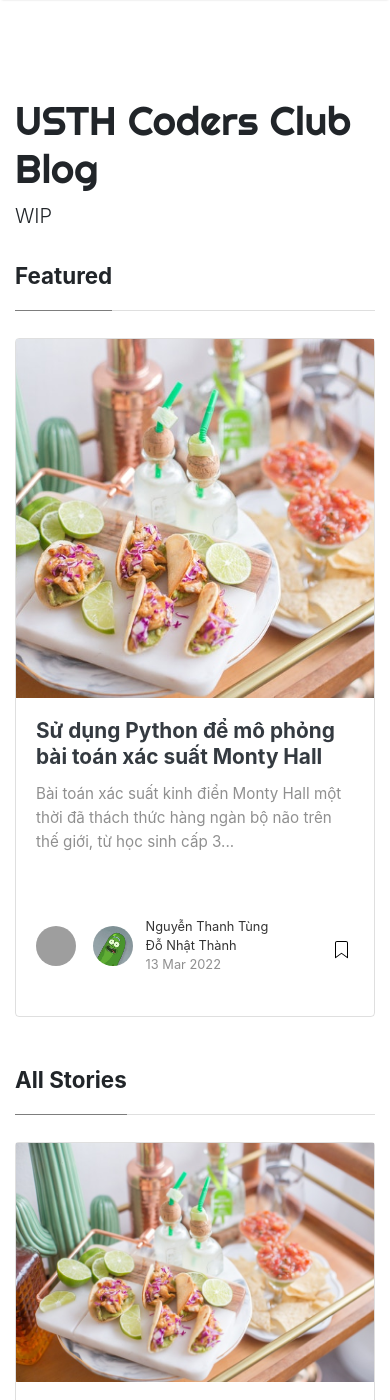
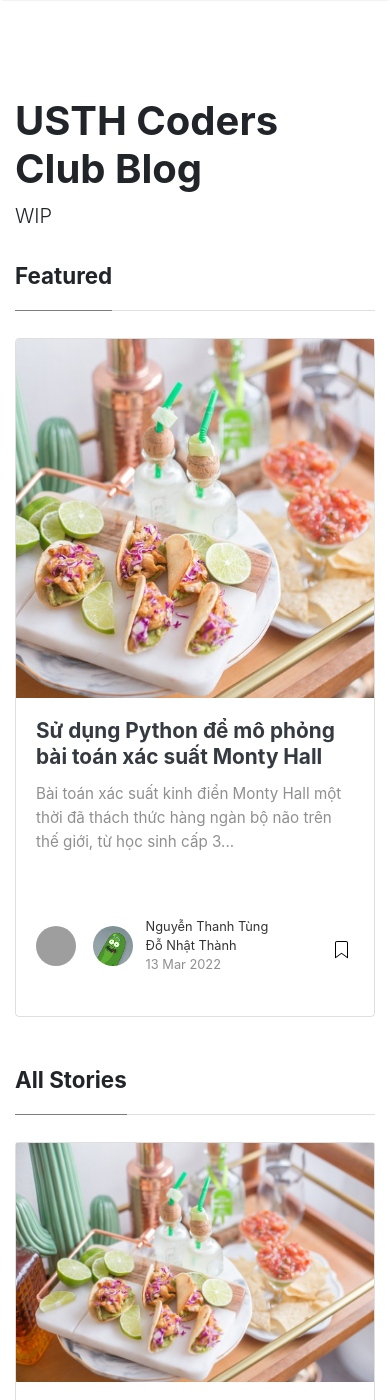
Before and after one commit to USTH-Coders-Club/USTH-Coders-Club.github.io, a Jekyll site: the page built from index.html, in a window 390 px wide and 1400 px high. Built offline with Jekyll 4.4.1, drawn with Linux system fonts in a browser that asks for light colours; nearby versions of some CDN libraries; the list of posts is cut into pages by our own code; grey boxes are pictures that could not be loaded.

Commit message:
change fonts (#17)
* [site] change fonts

* [site] update font

Co-authored-by: Nguyen Thanh Tung <tung.ngt@outlook.com>

```diff
--- a/_layouts/default.html
+++ b/_layouts/default.html
@@ -5,6 +5,7 @@
         <meta name="viewport" content="width=device-width, initial-scale=1, shrink-to-fit=no" />
 
         <link rel="icon" href="{{ site.baseurl }}/assets/images/favicon.ico" />
+        <link rel="stylesheet" href="https://fonts.googleapis.com/css?family=Inter|Roboto">
 
         <title>{{ page.title }} | {{site.title}}</title>
 
--- a/assets/css/screen.css
+++ b/assets/css/screen.css
@@ -3,9 +3,16 @@
 Copyright: Sal, WowThemes.net, https://www.wowthemes.net
 License: https://www.wowthemes.net/freebies-license/
 */
-@media screen and (min-width:1500px) {
-    html { font-size:18px; } /* Increase the font size on higher resolutions */
-    .container {max-width:80%;}
+@media screen and (min-width: 1500px) {
+    html {
+        font-size: 18px;
+    } /* Increase the font size on higher resolutions */
+    .container {
+        max-width: 80%;
+    }
+}
+html {
+    font-family: "Inter", "Roboto", sans-serif;
 }
 .mainheading {
     padding: 1rem 0rem;
@@ -24,11 +31,10 @@
 pre {
     -moz-box-sizing: border-box;
     box-sizing: border-box;
-    border: #E3EDF3 1px solid;
+    border: #e3edf3 1px solid;
     width: 100%;
     padding: 7px;
-    font-family: monospace, sans-serif;
-    font-size: .9rem;
+    font-size: 0.9rem;
     white-space: pre;
     overflow: auto;
     background: #fff;
@@ -39,8 +45,8 @@
 }
 
 .mediumnavigation {
-    background: rgba(255, 255, 255, .97);
-    box-shadow: 0 2px 2px -2px rgba(0, 0, 0, .15);
+    background: rgba(255, 255, 255, 0.97);
+    box-shadow: 0 2px 2px -2px rgba(0, 0, 0, 0.15);
     transition: top 0.2s ease-in-out;
 }
 
@@ -64,7 +70,7 @@
 }
 
 .section-title h2 {
-    border-bottom: 1px solid rgba(0, 0, 0, .125);
+    border-bottom: 1px solid rgba(0, 0, 0, 0.125);
     margin-bottom: 25px;
     font-weight: 700;
     font-size: 1.4rem;
@@ -72,7 +78,7 @@
 }
 
 .section-title span {
-    border-bottom: 1px solid rgba(0, 0, 0, .44);
+    border-bottom: 1px solid rgba(0, 0, 0, 0.44);
     display: inline-block;
     padding-bottom: 20px;
     margin-bottom: -1px;
@@ -89,7 +95,7 @@
     margin-bottom: 0rem;
 }
 
-@media (min-width:576px) {
+@media (min-width: 576px) {
     .card-columns.listfeaturedtag {
         -webkit-column-count: 2;
         -moz-column-count: 2;
@@ -97,7 +103,7 @@
     }
 }
 
-@media (min-width:992px) {
+@media (min-width: 992px) {
     .navbar-expand-lg .navbar-nav .nav-link {
         padding-right: 0.8rem;
         padding-left: 0.8rem;
@@ -105,9 +111,9 @@
 }
 
 .listfeaturedtag {
-    border: 1px solid rgba(0, 0, 0, .125);
-    border-radius: .25rem;
-    transition: all 0.3s cubic-bezier(.25, .8, .25, 1);
+    border: 1px solid rgba(0, 0, 0, 0.125);
+    border-radius: 0.25rem;
+    transition: all 0.3s cubic-bezier(0.25, 0.8, 0.25, 1);
 }
 
 .listfeaturedtag .wrapthumbnail {
@@ -132,8 +138,8 @@
     display: block;
     background-position: 38% 22% !important;
     background-origin: border-box !important;
-    border-top-left-radius: .25rem;
-    border-bottom-left-radius: .25rem;
+    border-top-left-radius: 0.25rem;
+    border-bottom-left-radius: 0.25rem;
 }
 
 .listfeaturedtag .card-block {
@@ -149,7 +155,7 @@
 
 .listfeaturedtag h4.card-text,
 .listrecent h4.card-text {
-    color: rgba(0, 0, 0, .44);
+    color: rgba(0, 0, 0, 0.44);
     font-size: 0.95rem;
     line-height: 1.6;
     font-weight: 400;
@@ -162,7 +168,7 @@
     max-height: 100%;
 }
 
-@media (max-width:991px) {
+@media (max-width: 991px) {
     .featured-box-img-cover {
         height: auto;
         width: 100%;
@@ -170,7 +176,7 @@
 }
 
 .wrapfooter {
-    font-size: .8rem;
+    font-size: 0.8rem;
     display: flex;
     align-items: center;
     margin-bottom: 15px;
@@ -198,7 +204,7 @@
 
 .post-top-meta span {
     font-size: 0.9rem;
-    color: rgba(0, 0, 0, .44);
+    color: rgba(0, 0, 0, 0.44);
     display: inline-block;
 }
 
@@ -228,7 +234,7 @@
 
 span.post-date,
 span.post-read {
-    color: rgba(0, 0, 0, .44);
+    color: rgba(0, 0, 0, 0.44);
 }
 
 span.post-read-more {
@@ -239,12 +245,12 @@
 }
 
 span.post-read-more a {
-    color: rgba(0, 0, 0, .44);
+    color: rgba(0, 0, 0, 0.44);
 }
 
 span.post-name a,
 span.post-read-more a:hover {
-    color: rgba(0, 0, 0, .8);
+    color: rgba(0, 0, 0, 0.8);
 }
 
 .dot:after {
@@ -284,7 +290,7 @@
 
 .mediumnavigation .dropdown-menu {
     border: 1px solid rgba(0, 0, 0, 0.08);
-    margin: .5rem 0 0;
+    margin: 0.5rem 0 0;
 }
 
 .mediumnavigation .nav-item,
@@ -305,7 +311,7 @@
 }
 
 .mainheading h1.sitetitle {
-    font-family: Righteous;
+    font-weight: bold;
 }
 
 .mainheading h1.posttitle {
@@ -314,11 +320,11 @@
 }
 
 .footer {
-    border-top: 1px solid rgba(0, 0, 0, .05) !important;
+    border-top: 1px solid rgba(0, 0, 0, 0.05) !important;
     padding-top: 15px;
     padding-bottom: 12px;
     font-size: 0.8rem;
-    color: rgba(0, 0, 0, .44);
+    color: rgba(0, 0, 0, 0.44);
     margin-top: 50px;
     margin-bottom: 62px;
     position: relative;
@@ -326,21 +332,20 @@
 }
 
 .link-dark {
-    color: rgba(0, 0, 0, .8);
+    color: rgba(0, 0, 0, 0.8);
 }
 
 .article-post {
-    font-family: Merriweather;
     font-size: 1.1rem;
     line-height: 1.84;
-    color: rgba(0, 0, 0, .8);
+    color: rgba(0, 0, 0, 0.8);
 }
 
 blockquote {
     border-left: 4px solid #00ab6b;
     padding: 0 20px;
     font-style: italic;
-    color: rgba(0, 0, 0, .5);
+    color: rgba(0, 0, 0, 0.5);
 }
 
 .article-post p,
@@ -389,23 +394,23 @@
     top: 100px;
 }
 
-@media (min-width:1024px) {
+@media (min-width: 1024px) {
     .share ul li {
         display: block;
     }
 }
 
-@media (max-width:999px) {
+@media (max-width: 999px) {
     .featured-box-img-cover {
         height: 359px;
     }
 
     .alertbar {
-        position: relative !Important;
+        position: relative !important;
         margin-bottom: 20px;
         margin-top: 20px;
-        box-shadow: none !Important;
-        padding-right: 14px !Important;
+        box-shadow: none !important;
+        padding-right: 14px !important;
     }
 
     #comments {
@@ -413,7 +418,7 @@
     }
 
     .jumbotron.fortags {
-        margin-bottom: 0 !Important;
+        margin-bottom: 0 !important;
     }
 
     .alertbar form {
@@ -426,13 +431,13 @@
     }
 
     .alertbar input[type="submit"] {
-        border-radius: 3px !Important;
+        border-radius: 3px !important;
     }
 
     .alertbar input[type="email"] {
-        margin-right: 0px !Important;
+        margin-right: 0px !important;
         display: block;
-        border-right: 1px solid #ddd !Important;
+        border-right: 1px solid #ddd !important;
         margin-bottom: 10px;
     }
 
@@ -460,13 +465,13 @@
     }
 }
 
-@media (max-width:1024px) {
+@media (max-width: 1024px) {
     .post-top-meta .col-md-10 {
         text-align: center;
     }
 }
 
-@media (max-width:767px) {
+@media (max-width: 767px) {
     .post-top-meta.authorpage {
         text-align: center;
     }
@@ -474,8 +479,8 @@
 
 .share,
 .share a {
-    color: rgba(0, 0, 0, .44);
-    fill: rgba(0, 0, 0, .44);
+    color: rgba(0, 0, 0, 0.44);
+    fill: rgba(0, 0, 0, 0.44);
 }
 
 .graybg {
@@ -485,7 +490,7 @@
 }
 
 .listrelated .card {
-    box-shadow: 0 1px 7px rgba(0, 0, 0, .05);
+    box-shadow: 0 1px 7px rgba(0, 0, 0, 0.05);
     border: 0;
 }
 
@@ -501,14 +506,14 @@
 }
 
 ul.tags li a {
-    background: rgba(0, 0, 0, .05);
-    color: rgba(0, 0, 0, .6);
+    background: rgba(0, 0, 0, 0.05);
+    color: rgba(0, 0, 0, 0.6);
     border-radius: 3px;
     padding: 5px 10px;
 }
 
 ul.tags li a:hover {
-    background: rgba(0, 0, 0, .07);
+    background: rgba(0, 0, 0, 0.07);
     text-decoration: none;
 }
 
@@ -525,8 +530,8 @@
 }
 
 .btn.follow {
-    border-color: #02B875;
-    color: #1C9963;
+    border-color: #02b875;
+    color: #1c9963;
     padding: 3px 10px;
     text-align: center;
     border-radius: 999em;
@@ -535,8 +540,8 @@
 }
 
 .btn.subscribe {
-    background-color: #1C9963;
-    border-color: #1C9963;
+    background-color: #1c9963;
+    border-color: #1c9963;
     color: rgba(255, 255, 255, 1);
     fill: rgba(255, 255, 255, 1);
     border-radius: 30px;
@@ -552,7 +557,7 @@
 }
 
 .alertbar {
-    box-shadow: 0 -3px 10px 0 rgba(0, 0, 0, .0785);
+    box-shadow: 0 -3px 10px 0 rgba(0, 0, 0, 0.0785);
     position: fixed;
     bottom: 0;
     left: 0;
@@ -581,8 +586,8 @@
 }
 
 .alertbar input[type="submit"] {
-    background-color: #1C9963;
-    border: 1px solid #1C9963;
+    background-color: #1c9963;
+    border: 1px solid #1c9963;
     color: rgba(255, 255, 255, 1);
     fill: rgba(255, 255, 255, 1);
     font-size: 0.85rem;
@@ -597,23 +602,23 @@
 }
 
 .form-control::-webkit-input-placeholder {
-    color: rgba(0, 0, 0, .5);
+    color: rgba(0, 0, 0, 0.5);
 }
 
 .form-control:-moz-placeholder {
-    color: rgba(0, 0, 0, .5);
+    color: rgba(0, 0, 0, 0.5);
 }
 
 .form-control::-moz-placeholder {
-    color: rgba(0, 0, 0, .5);
+    color: rgba(0, 0, 0, 0.5);
 }
 
 .form-control:-ms-input-placeholder {
-    color: rgba(0, 0, 0, .5);
+    color: rgba(0, 0, 0, 0.5);
 }
 
 .form-control::-ms-input-placeholder {
-    color: rgba(0, 0, 0, .5);
+    color: rgba(0, 0, 0, 0.5);
 }
 
 .authorpage h1 {
@@ -627,7 +632,7 @@
 
 .authorpage .author-description {
     font-size: 1rem;
-    color: rgba(0, 0, 0, .6);
+    color: rgba(0, 0, 0, 0.6);
 }
 
 .post-top-meta.authorpage .btn.follow {
@@ -673,21 +678,6 @@
     margin-bottom: 1.5rem;
 }
 
-.h1,
-.h2,
-.h3,
-.h4,
-.h5,
-.h6,
-h1,
-h2,
-h3,
-h4,
-h5,
-h6 {
-    font-family: -apple-system, system-ui, BlinkMacSystemFont, "Segoe UI", Roboto, "Helvetica Neue", Arial, sans-serif;
-}
-
 .article-post .h1,
 .article-post .h2,
 .article-post .h3,
@@ -705,13 +695,12 @@
 }
 
 .article-post img.shadow {
-    -webkit-box-shadow: 0px 0px 10px 0px rgba(0, 0, 0, 0.30);
-    -moz-box-shadow: 0px 0px 10px 0px rgba(0, 0, 0, 0.30);
-    box-shadow: 0px 0px 10px 0px rgba(0, 0, 0, 0.30);
+    -webkit-box-shadow: 0px 0px 10px 0px rgba(0, 0, 0, 0.3);
+    -moz-box-shadow: 0px 0px 10px 0px rgba(0, 0, 0, 0.3);
+    box-shadow: 0px 0px 10px 0px rgba(0, 0, 0, 0.3);
 }
 
 .layout-page .article-post {
-    font-family: -apple-system, BlinkMacSystemFont, "Segoe UI", Roboto, "Helvetica Neue", Arial, sans-serif, "Apple Color Emoji", "Segoe UI Emoji", "Segoe UI Symbol", "Noto Color Emoji";
     font-size: 1rem;
 }
 
@@ -767,7 +756,7 @@
     color: #fff;
 }
 
-@media (min-width:768px) {
+@media (min-width: 768px) {
     .jumbotron.fortags {
         margin-bottom: -50px;
         margin-top: 3rem;
@@ -855,7 +844,7 @@
 .spoiler {
     color: transparent;
     text-shadow: 0 0 10px rgba(0, 0, 0, 0.4);
-    transition: all .4s;
+    transition: all 0.4s;
     cursor: pointer;
     position: relative;
 }
@@ -863,7 +852,7 @@
 .spoiler:after {
     position: absolute;
     opacity: 0;
-    content: 'Click to reveal spoiler';
+    content: "Click to reveal spoiler";
     top: 45%;
     left: calc(50% - 100px);
     text-shadow: none;
@@ -874,10 +863,9 @@
     line-height: 1;
     padding: 2px 3px;
     width: 150px;
-    font-family: Arial;
     text-align: center;
     border-radius: 3px;
-    transition: all .4s;
+    transition: all 0.4s;
 }
 
 .spoiler:hover:after {
@@ -889,7 +877,7 @@
     display: block;
     border: 0 none;
     opacity: 1;
-    transition: opacity .25s;
+    transition: opacity 0.25s;
     background: #f2f2f2;
     outline: 0 none;
 }
@@ -897,5 +885,5 @@
 .lazyimg[data-src],
 .lazyimg[data-srcset] {
     opacity: 0;
-    transition: opacity .25s;
+    transition: opacity 0.25s;
 }
```
